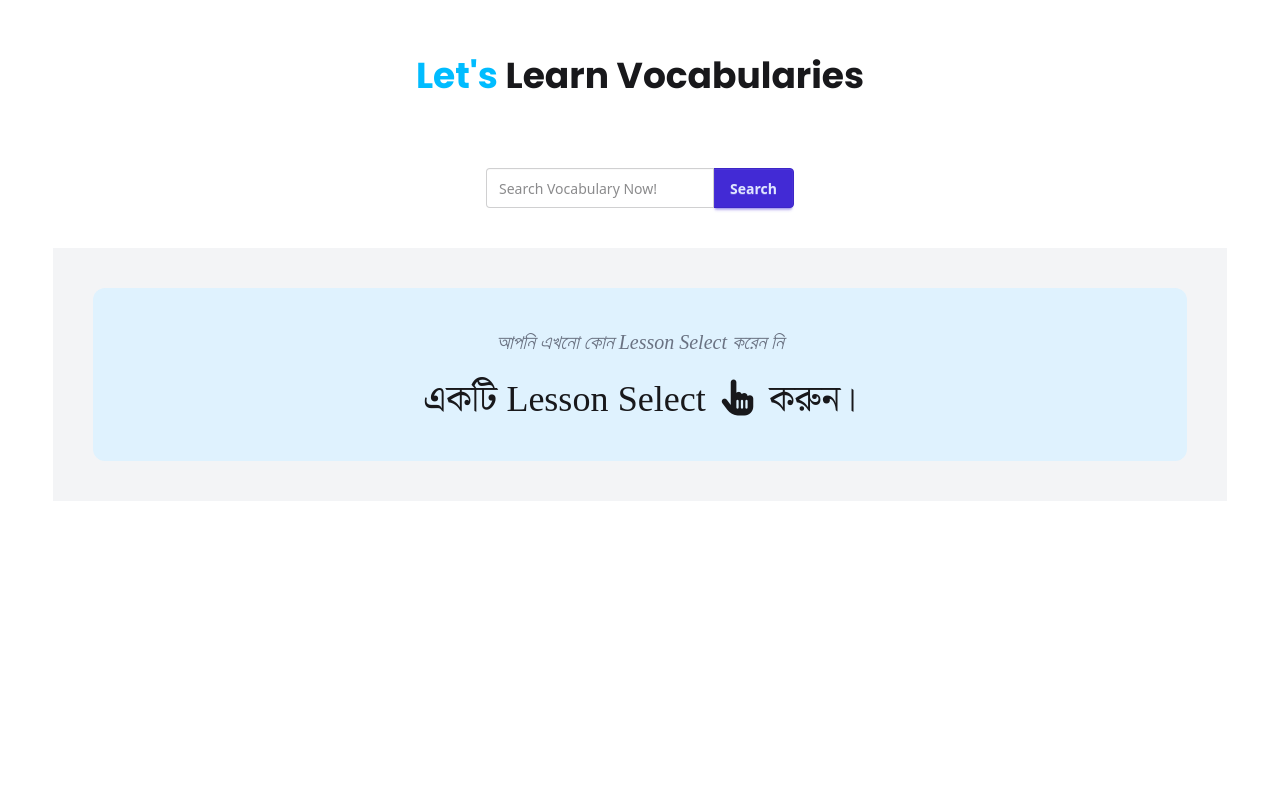
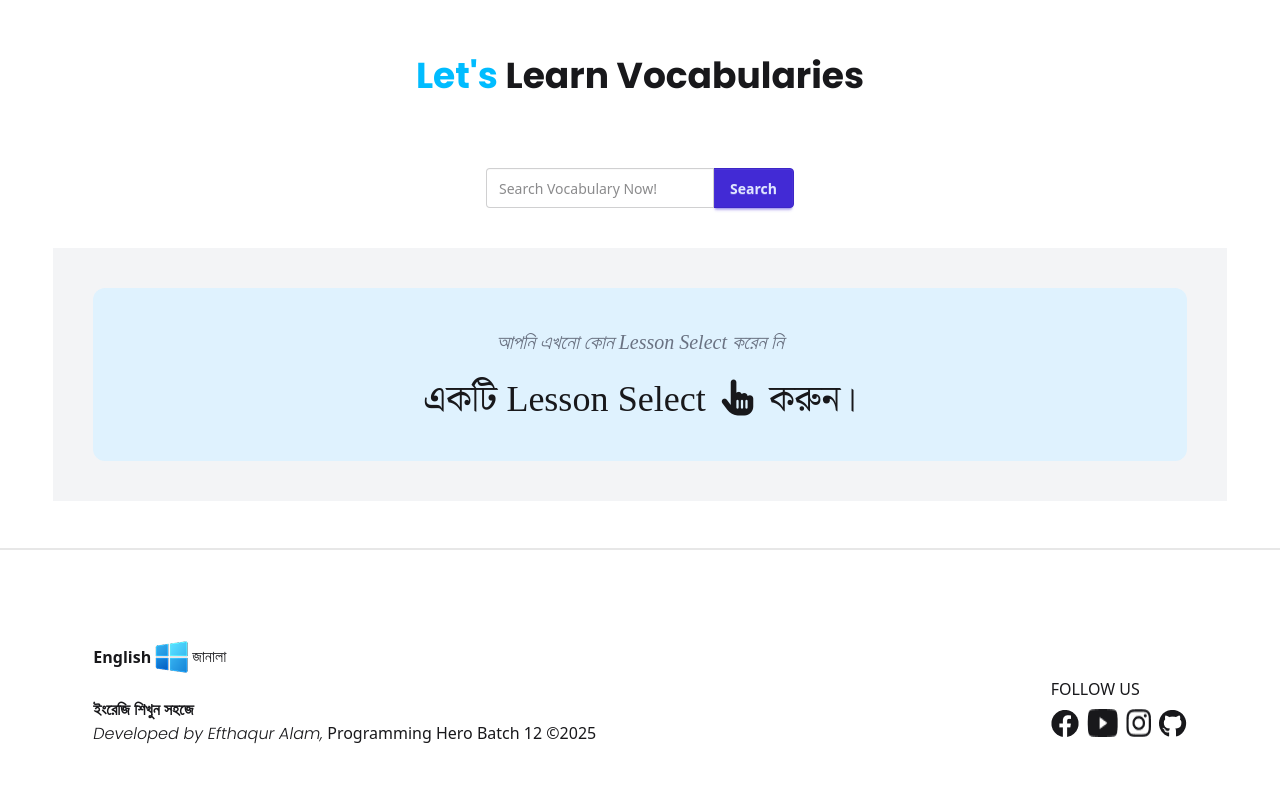
Before and after one commit to efthi/english-janala, a plain HTML site: page index.html in a window 1280 px wide. Shown: the part 631-1420 px from the top of the page. Before the commit the page ends 1172 px from the top, so only its background shows below. Drawn offline with nearby package versions, Linux system fonts and the light colour scheme; no server answers; a web font is replaced by a local one.

Commit message:
footer added, nav button learn is set for lessons

```diff
--- a/index.html
+++ b/index.html
@@ -3,7 +3,7 @@
 <head>
     <meta charset="UTF-8">
     <meta name="viewport" content="width=device-width, initial-scale=1.0">
-    <title>English Janala</title>
+    <title>English Janala || Word Learner</title>
     <!-- tailwindcss and daisyui -->
     <link href="https://cdn.jsdelivr.net/npm/daisyui@5" rel="stylesheet" type="text/css" />
     <script src="https://cdn.jsdelivr.net/npm/@tailwindcss/browser@4"></script>
@@ -37,7 +37,7 @@
                             </a>
                         </li>
                         <li>
-                            <a href="" class="">
+                            <a href="#level-container" class="">
                                 <i class="fa-solid fa-book-open"></i> Learn
                             </a>
                         </li>
@@ -62,7 +62,7 @@
                         </a>
                     </li>
                     <li>
-                        <a href="" class="btn btn-outline btn-primary">
+                        <a href="#level-container" class="btn btn-outline btn-primary">
                             <i class="fa-solid fa-book-open"></i> Learn
                         </a>
                     </li>
@@ -142,6 +142,29 @@
     </div>
     </dialog>
 
+    <footer class="shadow-red-800">
+        <div class="divider"></div>
+        <div class="p-10 w-11/12 mx-auto my-10">
+             <div>
+                <span class="flex items-center"><span class="font-bold">English </span><img src="./assets/logo.png" alt=""> <span class="galada-regular">জানালা</span> </span>
+            </div>
+            <div class="flex justify-between">
+                <div>
+                    <p class="font-bold mt-5">ইংরেজি শিখুন সহজে</p>
+                    <p><span class="poppins-light-italic mt-5">Developed by Efthaqur Alam,</span> Programming Hero Batch 12 &copy;2025</p>
+                </div>
+                <div>
+                    <p>FOLLOW US</p>
+                    <p class="flex gap-2 mt-2">
+                        <img src="./assets/fb-thumb.png" alt="">
+                        <img src="./assets/youtube-thumb.png" alt="">
+                        <img src="./assets/instagram-thumb.png" alt="">
+                        <img src="./assets/github-thumb.png" alt="">
+                    </p>
+                </div>
+            </div>
+        </div>
+    </footer>
     <script src="./base_script.js"></script>
 </body>
 </html>
```
